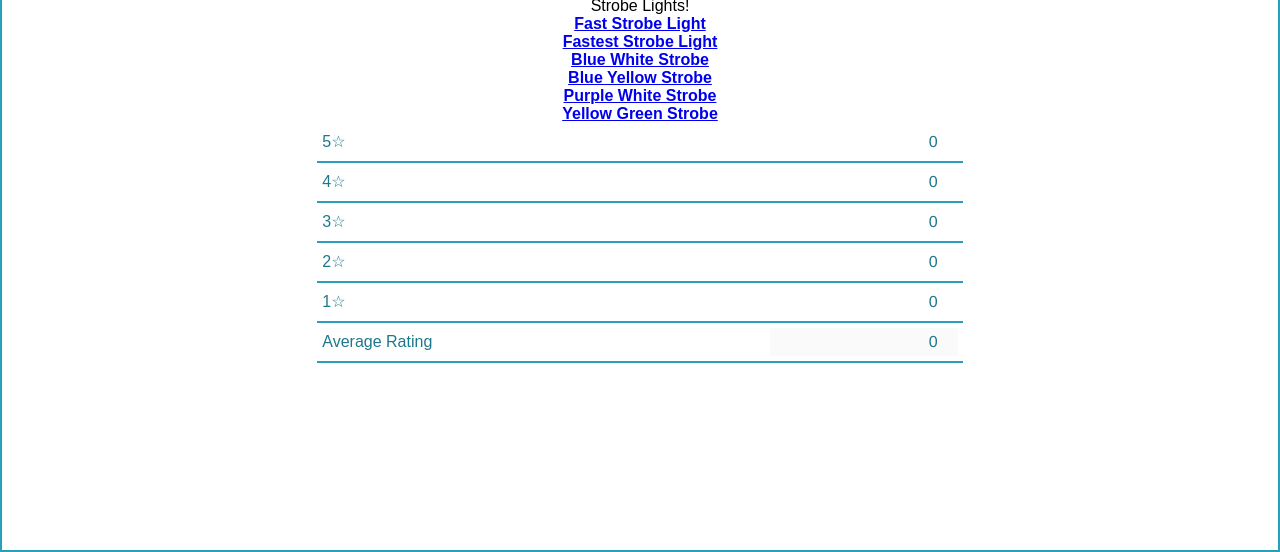
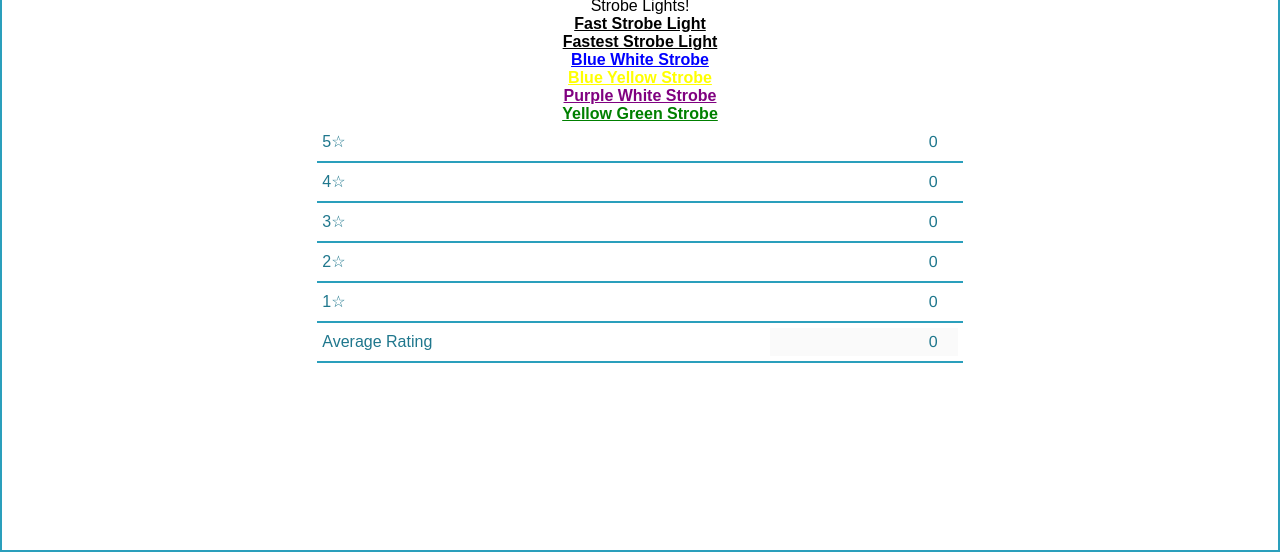
Before and after one commit to MitchellDavid2020/FinalApp.github.io, a website: page index.html in a window 1280 px wide. Shown: the part 248-800 px from the top of the page. Drawn offline with Linux system fonts and the light colour scheme.

Commit message:
Final commit

```diff
--- a/css/style.css
+++ b/css/style.css
@@ -73,20 +73,20 @@ header h1 {
 }
 
 a.class1 {
-  color: hotpink;
+  color: black;
 }
 a.class2 {
-  color: hotpink;
+  color: black;
 }
 a.class3 {
-  color: hotpink;
+  color: blue;
 }
 a.class4 {
-  color: hotpink;
+  color: yellow;
 }
 a.class5 {
-  color: hotpink;
+  color: purple;
 }
 a.class6 {
-  color: hotpink;
+  color: green;
 }
--- a/index.html
+++ b/index.html
@@ -21,12 +21,12 @@
     <h1 class="title">Rate this apps strobe lights!</h1>
     <div>
         <p>Strobe Lights!</p>
-        <p><b><a href="/pages/Fast-Strobe-Light.html">Fast Strobe Light</a></b></p>
-        <p><b><a href="/pages/Fastest-Strobe-Light.html">Fastest Strobe Light</a></b></p>
-        <p><b><a href="/pages/blue-white.html">Blue White Strobe</a></b></p>
-        <p><b><a href="/pages/blue-Yellow.html">Blue Yellow Strobe</a></b></p>
-        <p><b><a href="/pages/purple-white.html">Purple White Strobe</a></b></p>
-        <p><b><a href="/pages/yellow-green.html">Yellow Green Strobe</a></b></p>
+        <p><b><a href="/pages/Fast-Strobe-Light.html" class="class1">Fast Strobe Light</a></b></p>
+        <p><b><a href="/pages/Fastest-Strobe-Light.html" class="class2">Fastest Strobe Light</a></b></p>
+        <p><b><a href="/pages/blue-white.html" class="class3">Blue White Strobe</a></b></p>
+        <p><b><a href="/pages/blue-Yellow.html" class="class4">Blue Yellow Strobe</a></b></p>
+        <p><b><a href="/pages/purple-white.html" class="class5">Purple White Strobe</a></b></p>
+        <p><b><a href="/pages/yellow-green.html" class="class6">Yellow Green Strobe</a></b></p>
 
 
     </div>
```
Also changed, not shown: pages/Fast-Strobe-Light.html (+7 -0 lines), pages/Fastest-Strobe-Light.html (+7 -0 lines), pages/blue-Yellow.html (+7 -0 lines), pages/blue-white.html (+7 -0 lines), pages/purple-white.html (+7 -0 lines), pages/yellow-green.html (+7 -0 lines).
